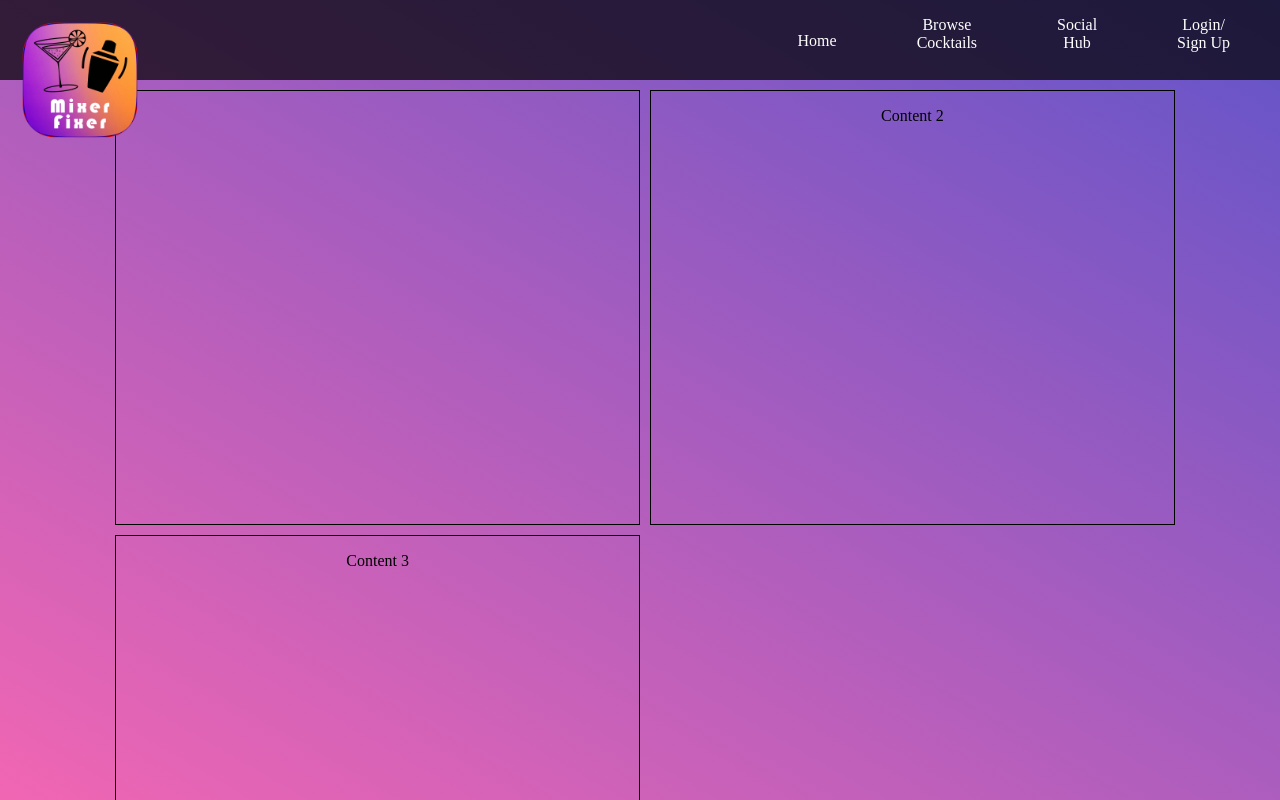
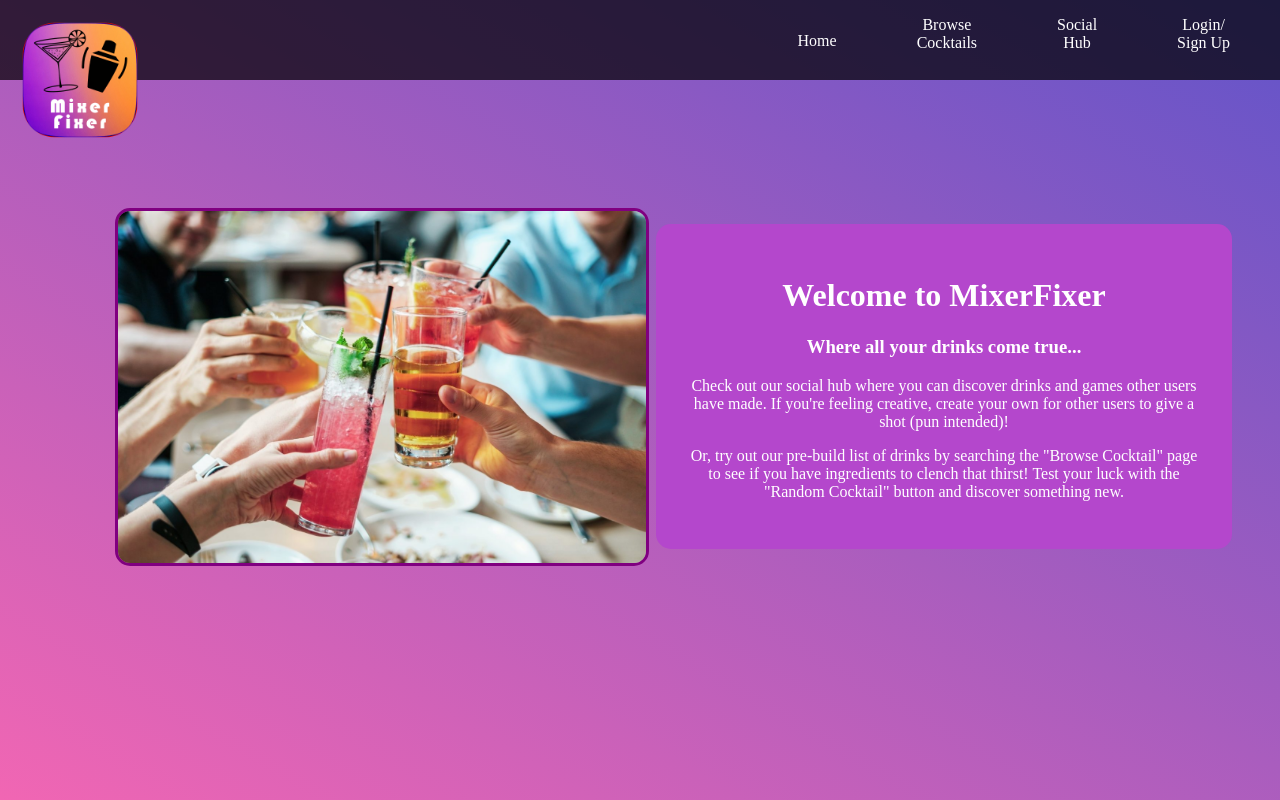
Before and after one commit to SethZygner/mixerFixer, a Vue app in the folder testing/: page / in a window 1280 px wide. Shown: the top 800 px of the page. Built offline with nearby package versions, Linux system fonts and the light colour scheme; no server answers; the database is empty.

Commit message:
Fixed for turn-in for my class

```diff
--- a/testing/src/views/CreateDrink.vue
+++ b/testing/src/views/CreateDrink.vue
@@ -1,7 +1,6 @@
 <script setup>
 import fire from "../firebase.js";
 import {reactive, ref} from "vue";
-import router from "../router";
 import {useRouter} from "vue-router";
 
 
--- a/testing/src/views/HomeView.vue
+++ b/testing/src/views/HomeView.vue
@@ -15,11 +15,18 @@ import {onAuthStateChanged} from "firebase/auth";
   <div id="allContent">
 
     <div class="content1">
-
+      <img src="../assets/images/Image_1.png">
     </div>
 
     <div class="content2">
-      <p>Content 2</p>
+      <div>
+        <h1>Welcome to MixerFixer</h1>
+        <h3>Where all your drinks come true...</h3>
+        <p>Check out our social hub where you can discover drinks and games other users have made. If you're feeling
+          creative, create your own for other users to give a shot (pun intended)!</p>
+        <p>Or, try out our pre-build list of drinks by searching the "Browse Cocktail" page to see if you have ingredients to
+          clench that thirst! Test your luck with the "Random Cocktail" button and discover something new.</p>
+      </div>
     </div>
 
     <div class="content3">
@@ -38,13 +45,36 @@ import {onAuthStateChanged} from "firebase/auth";
   display: grid;
   grid-template-columns: 50% 50%;
   width: 82%;
-  height: 55em;
-  margin: 10px auto;
-  grid-gap: 10px;
+  height: 30em;
+  margin: 5em auto;
+  grid-gap: 1em;
+}
+
+.content3{
+  display: none;
+}
+
+.content1 img{
+  width: 33em;
+  height: auto;
+  margin: 3em auto;
+  border-radius: 15px;
+  border: 3px purple solid;
+}
+
+.content2{
+  color: white;
+}
+
+.content2 div{
+  width: 32em;
+  margin: 4em auto 0 auto;
+  padding: 2em;
+  border-radius: 15px;
+  background-color: #B447CC;
 }
 
 #allContent div{
-  border: 1px black solid;
   text-align: center;
 }
 
@@ -59,6 +89,7 @@ import {onAuthStateChanged} from "firebase/auth";
 
   .content1{
     display: none;
+
   }
   .content3, .content2{
     display: block;
```
